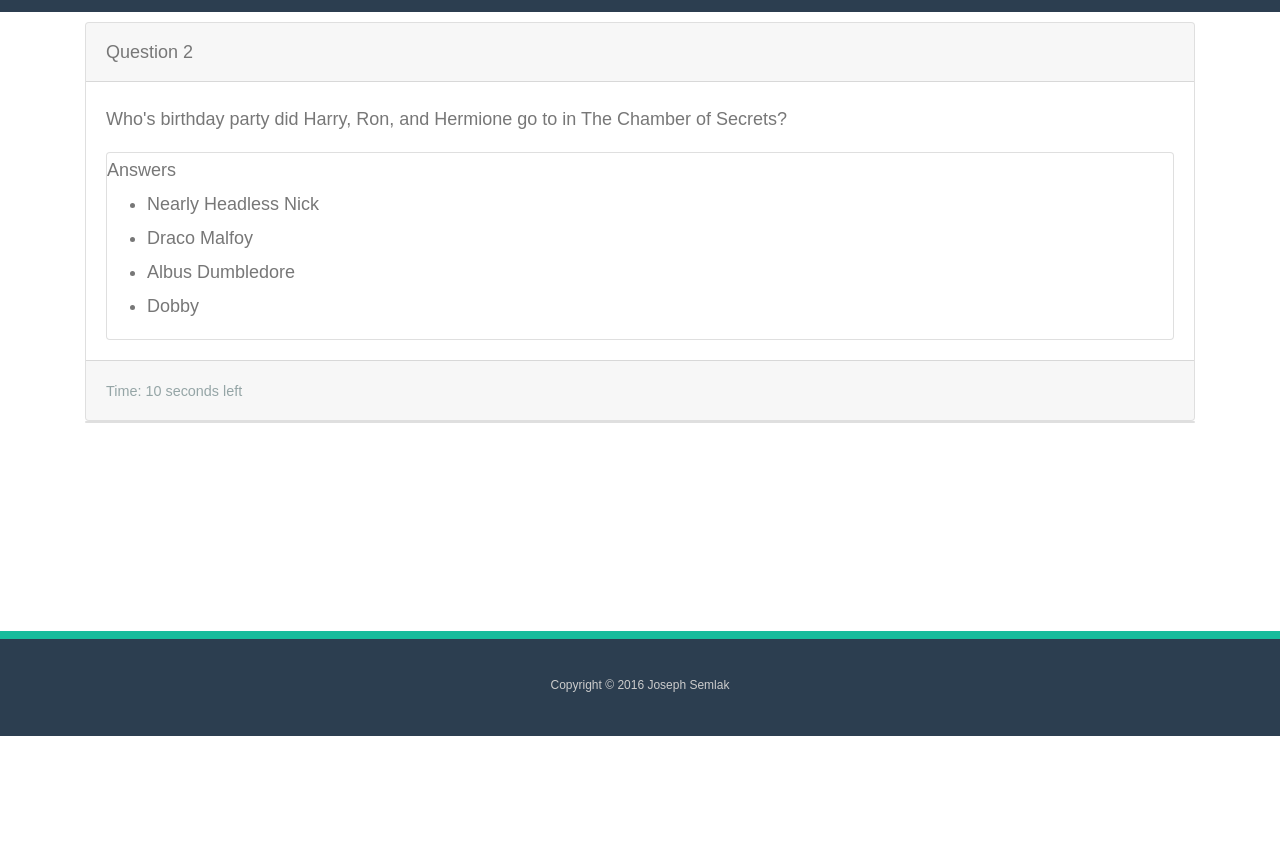
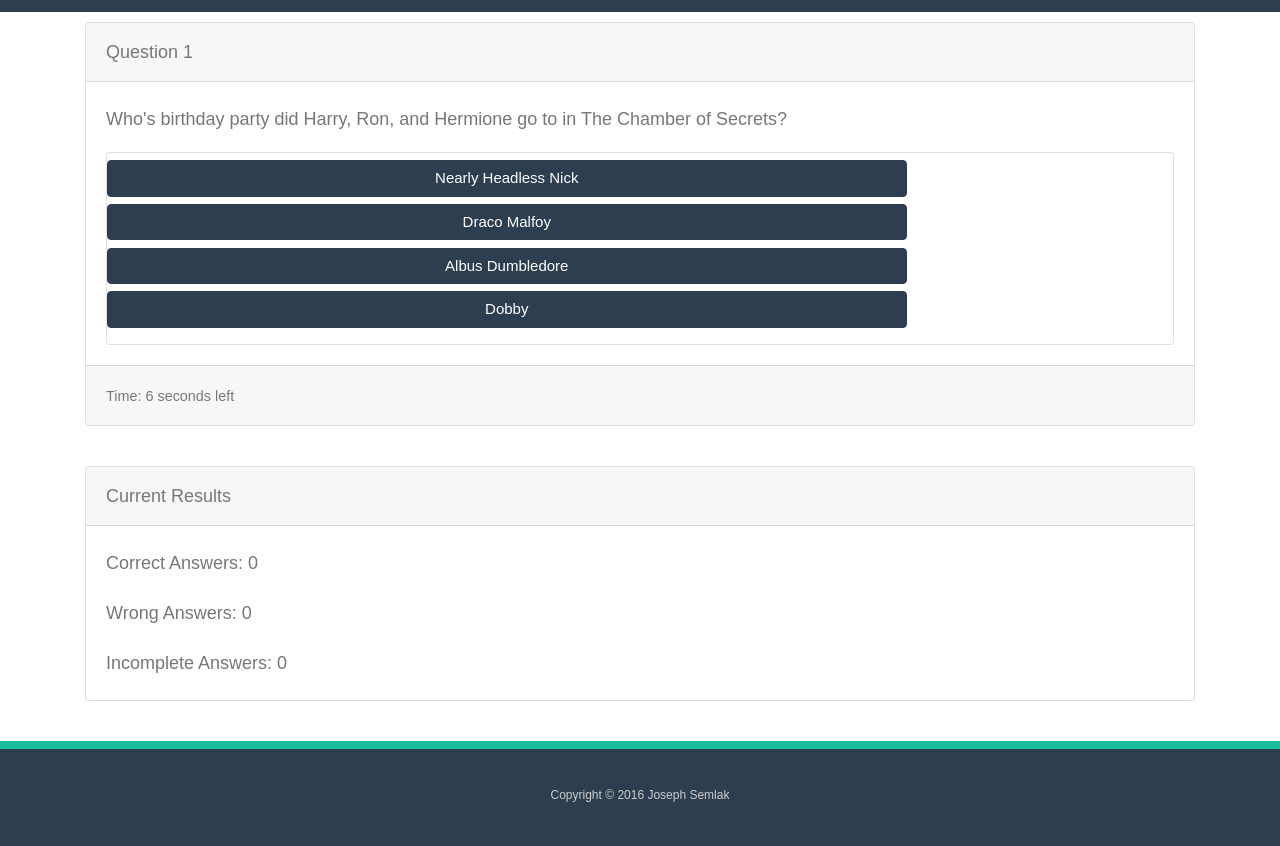
Before and after one commit to semlak/TriviaGame, a plain HTML site: page index.html in a window 1280 px wide. Shown: the part 64-910 px from the top of the page. Before the commit the page ends 800 px from the top, so only its background shows below. Drawn offline with nearby package versions, Linux system fonts and the light colour scheme.

Commit message:
mostly working. reset works. Not updating scorecard at end

```diff
--- a/assets/css/style.css
+++ b/assets/css/style.css
@@ -26,6 +26,9 @@ body {
 }
 */
 
+#question-card {
+	margin-bottom: 40px;
+}
 
 .container.wrapper {
 	/* this top padding is used to offset the navbar's absolute positioning.  For smaller viewport, media query is used to remove top-padding and change navbar positioning to static */
@@ -33,8 +36,21 @@ body {
 	padding-bottom: 40px;
 	margin-bottom: 40px;
 }
+/*
+.answer-option:hover {
+	background: green;
+	color: white;
+}*/
 
+.answer-option {
+	margin-top: .4em;
+	/*width: 100%;*/
+	/*margin-botto*/
+}
 
+.answer-option .btn {
+	width: 75%;
+}
 
 h1,
 h2,
--- a/assets/javascript/app.js
+++ b/assets/javascript/app.js
@@ -1,10 +1,12 @@
 // delete this
 var game;
+const timePerQuestion = 10;
+const maxQuestions = 5;
 
 let GameData = {
 	questions: [{
 		// note: questions are taken from quiz at http://www.playbuzz.com/katelynw11/how-well-do-you-know-harry-potter
-		question: "Who's birthday party did Harry, Ron, and Hermione go to in The Chamber of Secrets?",
+		questionText: "Who's birthday party did Harry, Ron, and Hermione go to in The Chamber of Secrets?",
 		answers: [
 			"Nearly Headless Nick",
 			"Draco Malfoy",
@@ -14,7 +16,7 @@ let GameData = {
 		correctAnswer: "Nearly Headless Nick"
 
 	}, {
-		question: "What patronus does Luna Lovegood have?",
+		questionText: "What patronus does Luna Lovegood have?",
 		answers: [
 			"Lion",
 			"Horse",
@@ -23,7 +25,7 @@ let GameData = {
 		],
 		correctAnswer: "Rabbit"
 	}, {
-		question: "Who was the quidditch commentator in Harry's first years at Hogwarts?",
+		questionText: "Who was the quidditch commentator in Harry's first years at Hogwarts?",
 		answers: [
 			"Dean Thomas",
 			"Terry Boot",
@@ -34,7 +36,7 @@ let GameData = {
 
 			"Lee Jordan"
 	}, {
-		question: "Who disguised himself as Mad Eye Moody in The Goblet of Fire?",
+		questionText: "Who disguised himself as Mad Eye Moody in The Goblet of Fire?",
 		answers: [
 			"Barty Crouch Jr.",
 			"Vincent Crabbe",
@@ -44,7 +46,7 @@ let GameData = {
 		correctAnswer: "Barty Crouch Jr."
 
 	}, {
-		question: "What organization did Hermione start in her 4th year?",
+		questionText: "What organization did Hermione start in her 4th year?",
 		answers: [
 			"Wizards Against the Dark Arts",
 			"Dumbledore's Army",
@@ -53,7 +55,7 @@ let GameData = {
 		],
 		correctAnswer: "Society for the Promotion of Elfish Welfare"
 	}, {
-		question: "Which wand belongs to Harry?",
+		questionText: "Which wand belongs to Harry?",
 		answers: [
 			"Holly",
 			"Blackthorn",
@@ -63,7 +65,7 @@ let GameData = {
 		correctAnswer: "Holly"
 
 	}, {
-		question: "What potion did Harry take in order to get Slughorn's memories?",
+		questionText: "What potion did Harry take in order to get Slughorn's memories?",
 		answers: [
 			"Alihotsy Draught",
 			"Felix Felicis",
@@ -73,7 +75,7 @@ let GameData = {
 		correctAnswer: "Felix Felicis"
 
 	}, {
-		question: "Who did Hermione take to Slughorn's Christmas party?",
+		questionText: "Who did Hermione take to Slughorn's Christmas party?",
 		answers: [
 			"Cormac McLaggen",
 			"Ron Weasley",
@@ -83,7 +85,7 @@ let GameData = {
 		correctAnswer: "Cormac McLaggen"
 
 	}, {
-		question: "Who was the first to be stunned by the Basilisk?",
+		questionText: "Who was the first to be stunned by the Basilisk?",
 		answers: [
 			"Hermione Granger",
 			"Colin Creevey",
@@ -94,7 +96,7 @@ let GameData = {
 
 			"Mrs. Norris"
 	}, {
-		question: "Who ended up giving Harry permission to go to Hogsmeade?",
+		questionText: "Who ended up giving Harry permission to go to Hogsmeade?",
 		answers: [
 			"Albus Dumbledore",
 			"Vernon Dursley",
@@ -105,7 +107,7 @@ let GameData = {
 
 			"Sirius Black"
 	}, {
-		question: "What did Dumbledore leave for Hermione in his will?",
+		questionText: "What did Dumbledore leave for Hermione in his will?",
 		answers: ["An enchanted purse",
 			"The Tales of Beedle the Bard",
 			"A bezoar",
@@ -114,7 +116,7 @@ let GameData = {
 		correctAnswer: "The Tales of Beedle the Bard"
 
 	}, {
-		question: "Who found Harry, Ron, and Hermione in the woods in The Deathly Hallows?",
+		questionText: "Who found Harry, Ron, and Hermione in the woods in The Deathly Hallows?",
 		answers: [
 			"Snatchers",
 			"Fenrir Greyback",
@@ -124,7 +126,7 @@ let GameData = {
 		correctAnswer: "Fenrir Greyback"
 
 	}, {
-		question: "How did Harry survive underwater in the Triwizard Tournament?",
+		questionText: "How did Harry survive underwater in the Triwizard Tournament?",
 		answers: [
 			"Bubble-head charm",
 			"Gillyweed",
@@ -133,7 +135,7 @@ let GameData = {
 		],
 		correctAnswer: "Gillyweed"
 	}, {
-		question: "Who did Ron turn into when Harry, Ron, and Hermione snuck into the Ministry of Magic in The Deathly Hallows?",
+		questionText: "Who did Ron turn into when Harry, Ron, and Hermione snuck into the Ministry of Magic in The Deathly Hallows?",
 		answers: [
 			"Dirk Cresswell",
 			"Albert Runcorn",
@@ -144,7 +146,7 @@ let GameData = {
 
 			"Reginald Cattermole"
 	}, {
-		question: "What spell is used to save Hermione from the troll in The Sorcerer's Stone?",
+		questionText: "What spell is used to save Hermione from the troll in The Sorcerer's Stone?",
 		answers: [
 			"Confundus",
 			"Stupify",
@@ -153,7 +155,7 @@ let GameData = {
 		],
 		correctAnswer: "Wingardium Leviosa"
 	}, {
-		question: "What magazine does Luna's father publish?",
+		questionText: "What magazine does Luna's father publish?",
 		answers: [
 			"The Practical Potioneer",
 			"The Daily Prophet",
@@ -162,7 +164,7 @@ let GameData = {
 		],
 		correctAnswer: "The Quibbler"
 	}, {
-		question: "What was Harry's first broomstick?",
+		questionText: "What was Harry's first broomstick?",
 		answers: [
 			"Thunderbolt",
 			"Nimbus 2000",
@@ -171,7 +173,7 @@ let GameData = {
 		],
 		correctAnswer: "Nimbus 2000"
 	}, {
-		question: "How did Harry spend his first detention?",
+		questionText: "How did Harry spend his first detention?",
 		answers: [
 			"Going into the Forbidden Forest",
 			"Writing an essay",
@@ -180,7 +182,7 @@ let GameData = {
 		],
 		correctAnswer: "Going into the Forbidden Forest"
 	}, {
-		question: "What happened to Neville's parents so that they couldn't remember their son?",
+		questionText: "What happened to Neville's parents so that they couldn't remember their son?",
 		answers: [
 			"They lost their memories in an apperation accident",
 			"The Confundus Charm was used on them",
@@ -189,7 +191,7 @@ let GameData = {
 		],
 		correctAnswer: "The Cruciatus Curse was used on them"
 	}, {
-		question: "Who is Harry's godson?",
+		questionText: "Who is Harry's godson?",
 		answers: [
 			"Hugo Weasley",
 			"Lorcan Scamander",
@@ -198,7 +200,7 @@ let GameData = {
 		],
 		correctAnswer: "Teddy Lupin"
 	}, {
-		question: "What school did the Dursley's say they sent Harry to?",
+		questionText: "What school did the Dursley's say they sent Harry to?",
 		answers: [
 			"Walworth Academy",
 			"St. Grogory's Primary School",
@@ -209,7 +211,7 @@ let GameData = {
 
 			"St. Brutus' Secure Centre for Incurably Criminal Boys"
 	}, {
-		question: "What crime was Hagrid committed of in his time at Hogwarts?",
+		questionText: "What crime was Hagrid committed of in his time at Hogwarts?",
 		answers: [
 			"Casting a spell on a professor",
 			"Going into the Forbidden Forest",
@@ -218,7 +220,7 @@ let GameData = {
 		],
 		correctAnswer: "Opening the Chamber of Secrets"
 	}, {
-		question: "What does R.A.B. stand for?",
+		questionText: "What does R.A.B. stand for?",
 		answers: [
 			"Rats and Bats",
 			"Regulus Arcturus Black",
@@ -227,7 +229,7 @@ let GameData = {
 		],
 		correctAnswer: "Regulus Arcturus Black"
 	}, {
-		question: "What was the name of the female elf Dobby liked?",
+		questionText: "What was the name of the female elf Dobby liked?",
 		answers: [
 			"Winky",
 			"Minka",
@@ -236,7 +238,7 @@ let GameData = {
 		],
 		correctAnswer: "Winky"
 	}, {
-		question: "What is Harry's youngest son's name?",
+		questionText: "What is Harry's youngest son's name?",
 		answers: [
 			"Sirius",
 			"Albus",
@@ -244,225 +246,250 @@ let GameData = {
 			"James"
 		],
 		correctAnswer: "Albus"
-	}]
-
+	}],
+	timePerQuestion: timePerQuestion
 }
 
+// function createPermutation(min, max) {
+
+// }
 
 
 let TriviaGame = class {
 	constructor() {
-		this.score = 0;
-		this.missedQuestions = [];
-		this.correctQuestions = [];
-		this.gameInProgress = false;
-		this.currentQuestion = -1;
 		this.gameQuestions = GameData.questions;
-		this.startGame();
-
+		this.resetGame();
 	}
 
 	resetGame() {
 		// this restarts the game
 
 		// for this app, I think I can create a new game class. Maybe?
+		clearInterval(this.referenceToQuestionTimer);
 		this.score = 0;
 		this.missedQuestions = [];
 		this.correctQuestions = [];
+		this.incompleteQuestions = [];
 		this.gameInProgress = false;
 		this.currentQuestion = -1
-		this.startGame()
+		this.allowUserInput = false;
+		this.startGame();
+		this.secondsLeft = GameData.timePerQuestion;
 	}
 
 	showGameEnd() {
 		console.log("Answers Correct: ", this.correctQuestions.length);
+		// $("#question-card").hide();
+		$("#question-card").slideUp();
+
+	}
+
+
+
+	showGame() {
+		//initialize stuff. then show next question (first question)
+		this.addQuestionCard();
+		this.addScoreCard();
+		this.showNextQuestion();
+	}
+	startGame() {
+		var me = this;
+		// this.currentQuestion = -1;
+		this.showGame();
+		console.log(me.gameQuestions);
+		$("#restart-button").on("click", {
+			game: me
+		}, function(event) {
+			// debugger;
+			// let me = event.data.game;
+			me.resetGame();
+		})
+
+		return;
+
+	}
+
+
+	answerClicked(event) {
+		// console.log($(this));
+		let me = event.data.game;
+		clearInterval(me.referenceToQuestionTimer);
+		if (me.allowUserInput === false) {
+			// user has alread clicked before
+			return;
+		}
+		// to prevent user from clicking again after answer is clicked, don't listen to do anything on additional clicks
+		me.allowUserInput = false;
+
+		let answerIndex = $(this).val();
+		let questionItem = me.gameQuestions[me.currentQuestion];
+		// wait a bit before showing result to keep user in suspense
+		setTimeout(function() {
+			if (questionItem.answers[answerIndex] === questionItem.correctAnswer) {
+				// user answer was correct.
+				console.log("correct answer");
+				me.correctQuestions.push(me.currentQuestion);
+
+			}
+			else {
+				console.log("incorrect answer");
+				me.missedQuestions.push(me.currentQuestion);
+
+			}
+			setTimeout(function() {
+				me.showNextQuestion();
+			}, 0);
+		}, 300);
+
+		// console.log(this.val());
+		// console.log(t.val());
 	}
 
 	showNextQuestion() {
 		let me = this;
+		this.currentQuestion++;
+		console.log("getting question with index", me.currentQuestion);
 		let question = me.gameQuestions[me.currentQuestion]
-		this.currentQuestion++;
-		if (this.currentQuestion >= this.gameQuestions.length) {
+		this.secondsLeft = GameData.timePerQuestion;
+		if (this.currentQuestion >= this.gameQuestions.length || this.currentQuestion >= maxQuestions) {
 			// game over. show gameEndScreen
 			this.showGameEnd();
 			return;
 		}
 		let questionCard = $("#question-card");
+
+
+		setTimeout(function() {
+			$("#question-card-header").text("Question " + (me.currentQuestion + 1))
+			$("#question-text").text(question.questionText)
+			let answerList = $("<ul>", {
+				id: "answer-list",
+				class: "awesome"
+			});
+			question.answers.forEach((answer, i) => {
+				var answerLI = $("<li>", {
+					class: "answer-option",
+					// text: answer,
+					value: i
+				}).append($("<div>", {
+					class: "btn btn-primary",
+					text: answer,
+					value: i
+				}));
+				answerList.append(answerLI);
+
+				// would like to move this to add listeners to the single class of answer options rather  than individual elements
+				answerLI.click({
+					game: me
+				}, me.answerClicked)
+
+
+			});
+			// answersCard.append();
+
+			$("#answers-card").empty().append(answerList);
+			// $("#answers-card").append(answerList);
+			$("#seconds-left").text(me.secondsLeft);
+			$("#number-correct").text(me.correctQuestions.length);
+			$("#number-missed").text(me.missedQuestions.length);
+			$("#number-incomplete").text(me.incompleteQuestions.length);
+			questionCard.show();
+
+			me.allowUserInput = true;
+			me.questionTimer();
+
+		}, 0);
+
+	}
+
+	addQuestionCard() {
+		let me = this;
+
+		let questionCard = $("#question-card");
+		// questionCard.fadeOut("slow", function() {
 		questionCard.empty();
 		let cardHeader = $("<div>", {
 			class: "card-header",
-			text: "Question " + (me.currentQuestion + 1)
+			text: "Question",
+			id: "question-card-header"
 		});
-		// let cardImage = $("<img>", {
-		// 	class: "card-img-top",
-		// 	src: character.image,
-		// 	alt: character.name
-		// });
 		var cardBody = $("<div>", {
 			class: "card-body"
 		}).append($("<p>", {
 			class: 'card-text',
-			html: question.question
+			html: "Questions are loading...",
+			id: "question-text"
 		}));
 		var answersCard = $("<div>", {
 			class: "card",
-			text: "Answers"
+			id: "answers-card",
+			text: "Answers are loading..."
 		});
-		answersCard.append($("<ul>", {
-			id: "answer-list",
-			class: "awesome"
-		}));
 		cardBody.append(answersCard);
-		console.log($("#answer-list"));
-		$("#answer-list").append($("<li>", {
-			text: question.answers[0]
-		}))
-		question.answers.forEach(answer => {
-			var answerLI = $("<li>", {
-				class: "answer-option",
-				text: answer
-			})
-			console.log("answerLI", answerLI);
-			// var li = $("<li>", {
-			// 	text: answer
-			// });
-			// var answerList = $("#answer-list");
-			// var answerList = $("#answer-list");
-			setTimeout(function() {
-				$("#answer-list").append(answerLI);
-			}, 0)
-			// console.log("#answer-list", answerList);
-			// $("#answer-list").append(answerLI);
-			// $("ul").append(answerLI);
-			console.log("adding answer", answer);
-			// $("#answer-list").append($("<li>", {
-			// class: "answer-option",
-			// text: answer
-			// }))
-		});
-		// $("answer-list")
-
-		// let maskDiv = ($("<div>", {
-		// 	class: 'mask'
-		// }))
-		// // let flexDiv = ($("<div>",  {class:'mask flex-center', html:"Select " + character.name}))
-		// // .append("<p>Select Character</p>"));
 
 		let cardFooter = $("<div>", {
 			class: 'card-footer'
 		}).append($("<small>", {
-			class: 'text-muted',
-			html: "Time: <span id='seconds-left'>10</span> seconds left"
+			// class: 'text-muted',
+			html: "Time: <span id='seconds-left'>" + me.secondsLeft + "</span> seconds left"
 		}));
 
-		questionCard.append(cardHeader, cardBody, cardFooter)
-		// characterCard.append(cardHeader).append(cardImage).append(flexDiv).append(cardFooter);
-
-
+		// questionCard.append(cardHeader, cardBody, cardFooter).fadeIn("fast");
+		questionCard.append(cardHeader, cardBody, cardFooter);
+		// })
 
 	}
 
-	showGame() {
-		//initialize stuff. then show next question (first question)
+	addScoreCard() {
+		let me = this;
 
-		this.showNextQuestion();
+		let scoreCard = $("#score-card");
+		// questionCard.fadeOut("slow", function() {
+		scoreCard.empty();
+		let cardHeader = $("<div>", {
+			class: "card-header",
+			text: "Current Results",
+			id: "score-card-header"
+		});
+		var cardBody = $("<div>", {
+			class: "card-body"
+		});
+		let elements = [{
+			id: "number-correct",
+			text: "Correct Answers"
+		}, {
+			id: "number-missed",
+			text: "Wrong Answers"
+		}, {
+			id: "number-incomplete",
+			text: "Incomplete Answers"
+		}]
+
+		elements.forEach(function(element) {
+			cardBody.append($("<p>", {
+				class: "card-text",
+				html: element.text + ": <span id=\"" + element.id + "\"</span>"
+			}))
+		})
+		// scoreCard.append(cardHeader, cardBody, cardFooter).fadeIn("fast");
+		scoreCard.append(cardHeader, cardBody);
+		// })
 	}
-	startGame() {
+
+	questionTimer() {
 		let me = this;
-		this.currentQuestion = 0;
-		this.showGame();
-		console.log(me.gameQuestions);
-
-		return;
-
-		this.gameCharacters = this.possibleCharacters.map(characterData => {
-			let character = new Character(characterData);
-			return character;
-		});
-		this.humanPlayerSet = false
-		this.opponentSet = false
-		this.opponentsPlayed = 0
-
-		$("#character-deck").empty();
-		this.gameCharacters.forEach((character, i) => {
-			// debugger;
-			// console.log(character);
-			// console.log("image: ", character.name, character.image, character._id)
-			let characterCard = $("<div>", {
-				class: 'card text-center character-card view overlay hm-blue-light',
-				value: i.toString(),
-				id: character._id
-				// style: "{width: 20rem}"
-			});
-			let cardHeader = $("<div>", {
-				class: "card-header",
-				text: character.name
-			});
-			let cardImage = $("<img>", {
-				class: "card-img-top",
-				src: character.image,
-				alt: character.name
-			});
-			let cardBody = $("<div>", {
-				class: "card-body"
-			});
-			// cardBody.append($("<p>", {
-			// 	class: 'card-text',
-			// 	text: character.name
-			// }));
-			let maskDiv = ($("<div>", {
-				class: 'mask'
-			}))
-			// let flexDiv = ($("<div>",  {class:'mask flex-center', html:"Select " + character.name}))
-			// .append("<p>Select Character</p>"));
-
-			let cardFooter = $("<div>", {
-				class: 'card-footer'
-			}).append($("<small>", {
-				class: 'text-muted',
-				text: "Health: " + character.healthPoints
-			}));
-
-			characterCard.append(cardHeader).append(cardImage).append(cardBody).append(maskDiv).append(cardFooter);
-			// characterCard.append(cardHeader).append(cardImage).append(flexDiv).append(cardFooter);
-			console.log("card: ", characterCard);
-			$("#character-deck").append(characterCard);
-
-			// // get current height off character cards and set height to that to try to force them to stay same height
-			// setTimeout(function() {
-			// let cardHeight = $("#" + me.gameCharacters[0]._id).height();
-			let cardWidth = $("#" + me.gameCharacters[0]._id).width();
-			// 	console.log("cardHeight", cardHeight);
-
-			// $(".character-card").height(cardHeight).width(cardWidth);
-
-
-			// $(".character-card").css("maxWidth", cardWidth);
-
-			// }, 1000);
-
-
-		});
-
-		// clear the battle characters
-		$("#battle-deck").empty();
-		this.addCharacterClickListeners();
-		setTimeout(function() {
-			me.characterDeckHeight = $("#character-deck").outerHeight();
-			console.log("set characterDeckHeight", me.characterDeckHeight);
-			$("#character-deck").css("minHeight", me.characterDeckHeight);
-			$("#battle-deck").css("minHeight", me.characterDeckHeight);
-
-
-		}, 100);
-
-
-		// now that character-deck is full, set its  min-height to the current height to keep it from collapsing.
-
-
-		// disable Attack button (will be enabled after player selects charactetr and opponent)
-		$("#attack-button").prop('disabled', true);
-		$("#attack-button").attr('aria-disabled', true);
+		me.referenceToQuestionTimer = setInterval(function() {
+			if (me.secondsLeft <= 0) {
+				clearInterval(me.referenceToQuestionTimer);
+				me.incompleteQuestions.push(me.currentQuestion);
+				me.showNextQuestion();
+			}
+			else {
+				console.log("updating seconds left")
+				$("#seconds-left").text(me.secondsLeft)
+				me.secondsLeft--;
+			}
+		}, 1000);
 
 	}
 
--- a/index.html
+++ b/index.html
@@ -1,11 +1,11 @@
 <!DOCTYPE html>
 <html lang="en">
 	<head>
-		<title>About | Joseph Semlak</title>
+		<title>Harry Potter Trivia Game</title>
 		<!-- Required meta tags -->
 		<meta charset="utf-8">
 		<meta name="viewport" content="width=device-width, initial-scale=1, shrink-to-fit=no">
-		<!-- <link rel="stylesheet" type="text/css" href="assets/css/reset.css"> -->
+		<link rel="stylesheet" type="text/css" href="assets/css/reset.css">
 		<!-- <link rel="stylesheet" type="text/css" href="./assets/css/reset.css"> -->
 		<!-- Bootstrap CSS -->
 
@@ -31,7 +31,7 @@
 								<a class="nav-link" href="./portfolio.html">Portfolio</a>
 							</li>
 							<li class="nav-item">
-								<a class="nav-link" href="./contact.html">Contact</a>
+								<button type="button" class="btn btn-info" id="restart-button">Reset Game</button>
 							</li>
 						</ul>
 					</div>
@@ -42,8 +42,22 @@
 			<div class="row page-body">
 				<div class="col-xl-12 col-lg-12 col-md-12 col-sm-12">
 					<div class="card" id="question-card">
+				<!-- 		<div class="card-header">Questions are loading</div>
+						<div class="card-body">
+							<p class="card-text" id="question-text">Question is loading...</p>
+							<div class="card" id="answers-card"></div>
+						</div>
+						<div class="card-footer">
+							<small class='text-muted'>Time: <span id='seconds-left'>15</span> seconds left</small>
+						</div> -->
 					</div>
 					<div class="card" id="score-card">
+						<div class="card-header">Current Results</div>
+						<div class="card-body">
+							<p class="card-text">Correct Answers: <span id="number-correct">0</span></p>
+							<p class="card-text">Wrong Answers: <span id="number-missed">0</span></p>
+							<p class="card-text">Incomplete Answers: <span id="number-incomplete">0</span></p>
+						</div>
 					</div>
 				</div>
 			</div>
```
Also changed, not shown: assets/images/LoadingCircle_firstani.gif (added).
